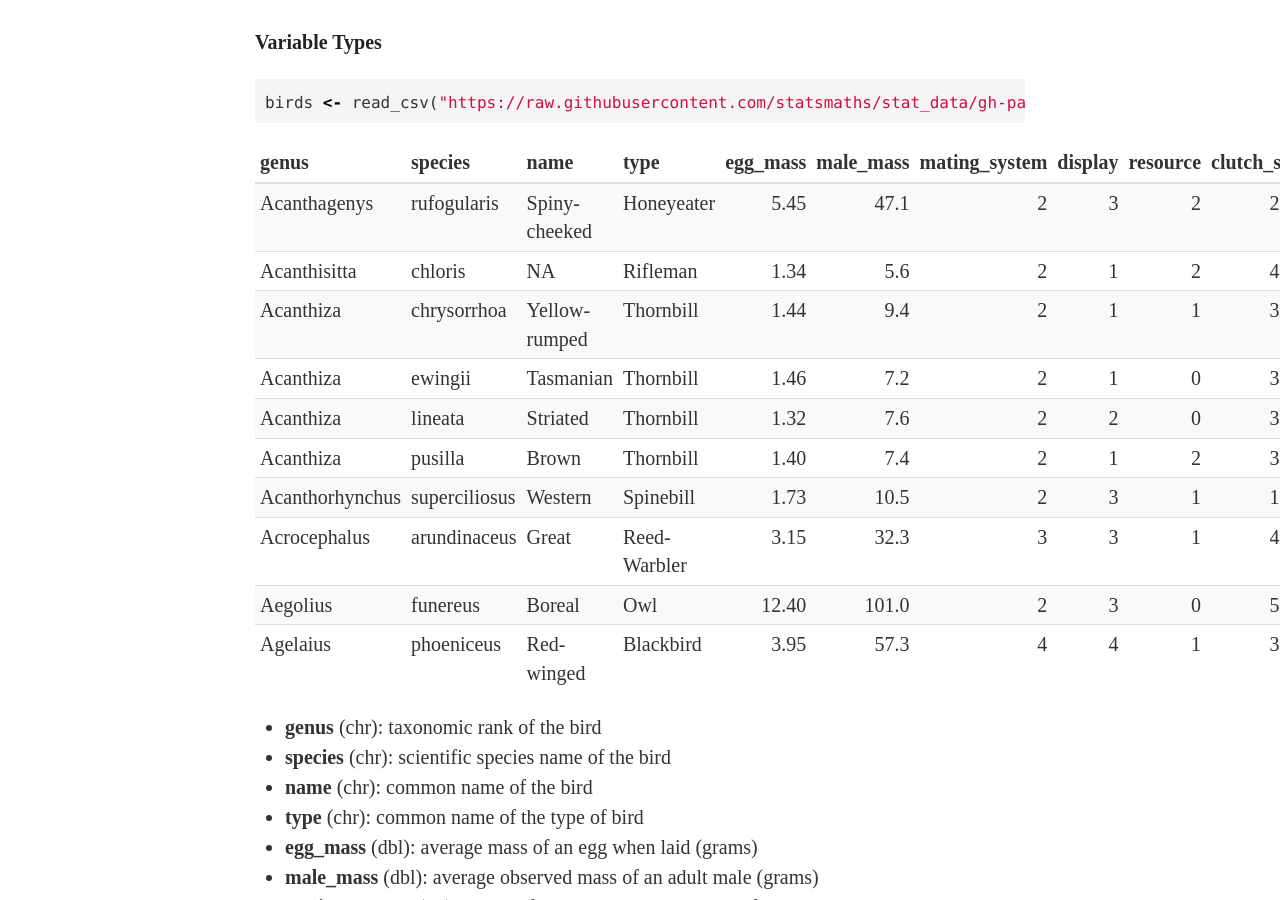
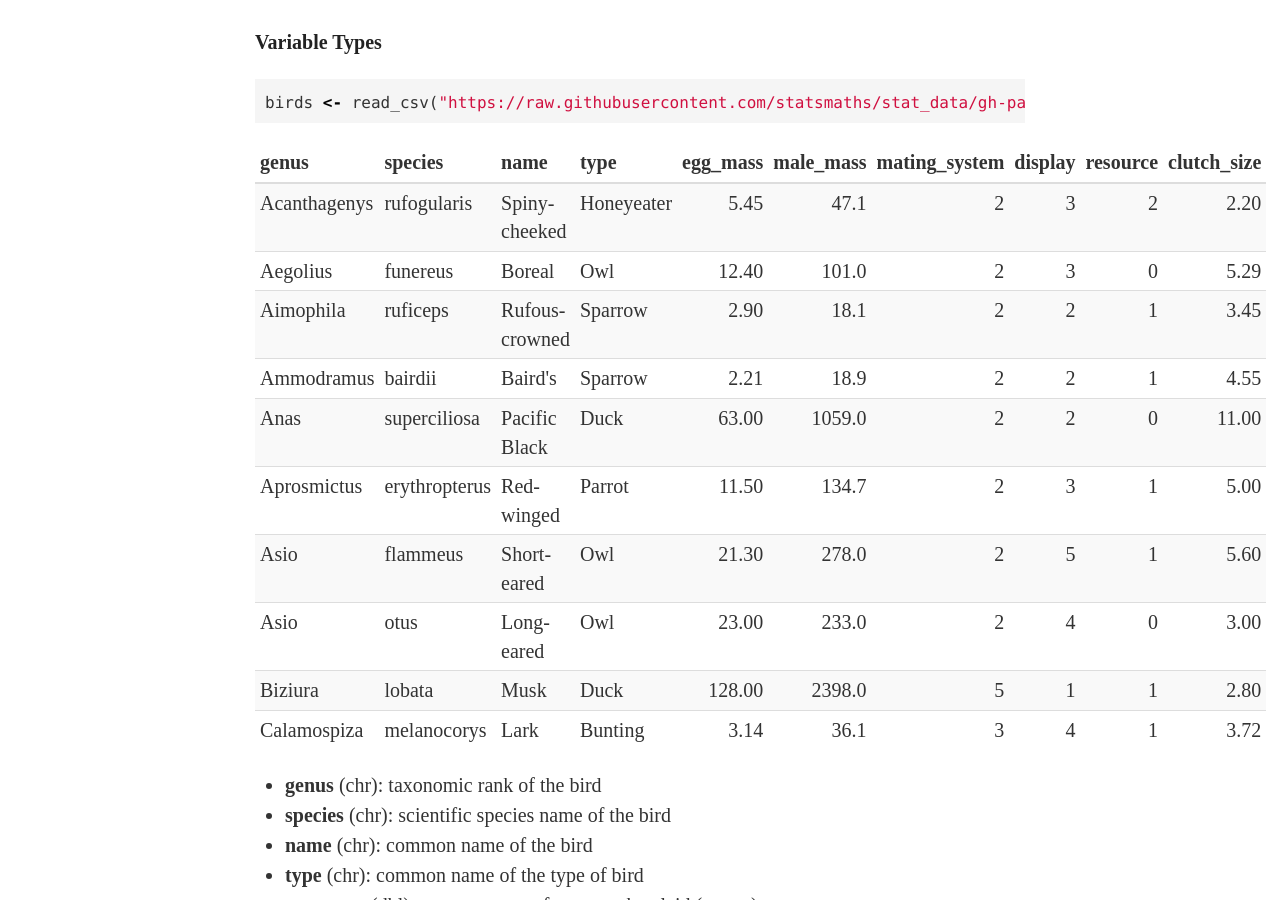
Before and after one commit to statsmaths/stat209, a Jekyll site: the page built from _notes/class03-variable-types.md, in a window 1280 px wide and 900 px high, scrolled down 207 px. Built offline with Jekyll 4.4.1, drawn with Linux system fonts in a browser that asks for light colours; some of the changed text lies outside the part shown.

Commit message:
update notes

```diff
--- a/_notes/class03-variable-types.md
+++ b/_notes/class03-variable-types.md
@@ -41,90 +41,6 @@ birds <- read_csv("https://raw.githubusercontent.com/statsmaths/stat_data/gh-pag
    <td style="text-align:right;"> 2.20 </td>
   </tr>
 <tr>
-<td style="text-align:left;"> Acanthisitta </td>
-   <td style="text-align:left;"> chloris </td>
-   <td style="text-align:left;"> NA </td>
-   <td style="text-align:left;"> Rifleman </td>
-   <td style="text-align:right;"> 1.34 </td>
-   <td style="text-align:right;"> 5.6 </td>
-   <td style="text-align:right;"> 2 </td>
-   <td style="text-align:right;"> 1 </td>
-   <td style="text-align:right;"> 2 </td>
-   <td style="text-align:right;"> 4.00 </td>
-  </tr>
-<tr>
-<td style="text-align:left;"> Acanthiza </td>
-   <td style="text-align:left;"> chrysorrhoa </td>
-   <td style="text-align:left;"> Yellow-rumped </td>
-   <td style="text-align:left;"> Thornbill </td>
-   <td style="text-align:right;"> 1.44 </td>
-   <td style="text-align:right;"> 9.4 </td>
-   <td style="text-align:right;"> 2 </td>
-   <td style="text-align:right;"> 1 </td>
-   <td style="text-align:right;"> 1 </td>
-   <td style="text-align:right;"> 3.50 </td>
-  </tr>
-<tr>
-<td style="text-align:left;"> Acanthiza </td>
-   <td style="text-align:left;"> ewingii </td>
-   <td style="text-align:left;"> Tasmanian </td>
-   <td style="text-align:left;"> Thornbill </td>
-   <td style="text-align:right;"> 1.46 </td>
-   <td style="text-align:right;"> 7.2 </td>
-   <td style="text-align:right;"> 2 </td>
-   <td style="text-align:right;"> 1 </td>
-   <td style="text-align:right;"> 0 </td>
-   <td style="text-align:right;"> 3.50 </td>
-  </tr>
-<tr>
-<td style="text-align:left;"> Acanthiza </td>
-   <td style="text-align:left;"> lineata </td>
-   <td style="text-align:left;"> Striated </td>
-   <td style="text-align:left;"> Thornbill </td>
-   <td style="text-align:right;"> 1.32 </td>
-   <td style="text-align:right;"> 7.6 </td>
-   <td style="text-align:right;"> 2 </td>
-   <td style="text-align:right;"> 2 </td>
-   <td style="text-align:right;"> 0 </td>
-   <td style="text-align:right;"> 3.00 </td>
-  </tr>
-<tr>
-<td style="text-align:left;"> Acanthiza </td>
-   <td style="text-align:left;"> pusilla </td>
-   <td style="text-align:left;"> Brown </td>
-   <td style="text-align:left;"> Thornbill </td>
-   <td style="text-align:right;"> 1.40 </td>
-   <td style="text-align:right;"> 7.4 </td>
-   <td style="text-align:right;"> 2 </td>
-   <td style="text-align:right;"> 1 </td>
-   <td style="text-align:right;"> 2 </td>
-   <td style="text-align:right;"> 3.00 </td>
-  </tr>
-<tr>
-<td style="text-align:left;"> Acanthorhynchus </td>
-   <td style="text-align:left;"> superciliosus </td>
-   <td style="text-align:left;"> Western </td>
-   <td style="text-align:left;"> Spinebill </td>
-   <td style="text-align:right;"> 1.73 </td>
-   <td style="text-align:right;"> 10.5 </td>
-   <td style="text-align:right;"> 2 </td>
-   <td style="text-align:right;"> 3 </td>
-   <td style="text-align:right;"> 1 </td>
-   <td style="text-align:right;"> 1.56 </td>
-  </tr>
-<tr>
-<td style="text-align:left;"> Acrocephalus </td>
-   <td style="text-align:left;"> arundinaceus </td>
-   <td style="text-align:left;"> Great </td>
-   <td style="text-align:left;"> Reed-Warbler </td>
-   <td style="text-align:right;"> 3.15 </td>
-   <td style="text-align:right;"> 32.3 </td>
-   <td style="text-align:right;"> 3 </td>
-   <td style="text-align:right;"> 3 </td>
-   <td style="text-align:right;"> 1 </td>
-   <td style="text-align:right;"> 4.00 </td>
-  </tr>
-<tr>
 <td style="text-align:left;"> Aegolius </td>
    <td style="text-align:left;"> funereus </td>
    <td style="text-align:left;"> Boreal </td>
@@ -137,16 +53,100 @@ birds <- read_csv("https://raw.githubusercontent.com/statsmaths/stat_data/gh-pag
    <td style="text-align:right;"> 5.29 </td>
   </tr>
 <tr>
-<td style="text-align:left;"> Agelaius </td>
-   <td style="text-align:left;"> phoeniceus </td>
+<td style="text-align:left;"> Aimophila </td>
+   <td style="text-align:left;"> ruficeps </td>
+   <td style="text-align:left;"> Rufous-crowned </td>
+   <td style="text-align:left;"> Sparrow </td>
+   <td style="text-align:right;"> 2.90 </td>
+   <td style="text-align:right;"> 18.1 </td>
+   <td style="text-align:right;"> 2 </td>
+   <td style="text-align:right;"> 2 </td>
+   <td style="text-align:right;"> 1 </td>
+   <td style="text-align:right;"> 3.45 </td>
+  </tr>
+<tr>
+<td style="text-align:left;"> Ammodramus </td>
+   <td style="text-align:left;"> bairdii </td>
+   <td style="text-align:left;"> Baird's </td>
+   <td style="text-align:left;"> Sparrow </td>
+   <td style="text-align:right;"> 2.21 </td>
+   <td style="text-align:right;"> 18.9 </td>
+   <td style="text-align:right;"> 2 </td>
+   <td style="text-align:right;"> 2 </td>
+   <td style="text-align:right;"> 1 </td>
+   <td style="text-align:right;"> 4.55 </td>
+  </tr>
+<tr>
+<td style="text-align:left;"> Anas </td>
+   <td style="text-align:left;"> superciliosa </td>
+   <td style="text-align:left;"> Pacific Black </td>
+   <td style="text-align:left;"> Duck </td>
+   <td style="text-align:right;"> 63.00 </td>
+   <td style="text-align:right;"> 1059.0 </td>
+   <td style="text-align:right;"> 2 </td>
+   <td style="text-align:right;"> 2 </td>
+   <td style="text-align:right;"> 0 </td>
+   <td style="text-align:right;"> 11.00 </td>
+  </tr>
+<tr>
+<td style="text-align:left;"> Aprosmictus </td>
+   <td style="text-align:left;"> erythropterus </td>
    <td style="text-align:left;"> Red-winged </td>
-   <td style="text-align:left;"> Blackbird </td>
-   <td style="text-align:right;"> 3.95 </td>
-   <td style="text-align:right;"> 57.3 </td>
+   <td style="text-align:left;"> Parrot </td>
+   <td style="text-align:right;"> 11.50 </td>
+   <td style="text-align:right;"> 134.7 </td>
+   <td style="text-align:right;"> 2 </td>
+   <td style="text-align:right;"> 3 </td>
+   <td style="text-align:right;"> 1 </td>
+   <td style="text-align:right;"> 5.00 </td>
+  </tr>
+<tr>
+<td style="text-align:left;"> Asio </td>
+   <td style="text-align:left;"> flammeus </td>
+   <td style="text-align:left;"> Short-eared </td>
+   <td style="text-align:left;"> Owl </td>
+   <td style="text-align:right;"> 21.30 </td>
+   <td style="text-align:right;"> 278.0 </td>
+   <td style="text-align:right;"> 2 </td>
+   <td style="text-align:right;"> 5 </td>
+   <td style="text-align:right;"> 1 </td>
+   <td style="text-align:right;"> 5.60 </td>
+  </tr>
+<tr>
+<td style="text-align:left;"> Asio </td>
+   <td style="text-align:left;"> otus </td>
+   <td style="text-align:left;"> Long-eared </td>
+   <td style="text-align:left;"> Owl </td>
+   <td style="text-align:right;"> 23.00 </td>
+   <td style="text-align:right;"> 233.0 </td>
+   <td style="text-align:right;"> 2 </td>
    <td style="text-align:right;"> 4 </td>
+   <td style="text-align:right;"> 0 </td>
+   <td style="text-align:right;"> 3.00 </td>
+  </tr>
+<tr>
+<td style="text-align:left;"> Biziura </td>
+   <td style="text-align:left;"> lobata </td>
+   <td style="text-align:left;"> Musk </td>
+   <td style="text-align:left;"> Duck </td>
+   <td style="text-align:right;"> 128.00 </td>
+   <td style="text-align:right;"> 2398.0 </td>
+   <td style="text-align:right;"> 5 </td>
+   <td style="text-align:right;"> 1 </td>
+   <td style="text-align:right;"> 1 </td>
+   <td style="text-align:right;"> 2.80 </td>
+  </tr>
+<tr>
+<td style="text-align:left;"> Calamospiza </td>
+   <td style="text-align:left;"> melanocorys </td>
+   <td style="text-align:left;"> Lark </td>
+   <td style="text-align:left;"> Bunting </td>
+   <td style="text-align:right;"> 3.14 </td>
+   <td style="text-align:right;"> 36.1 </td>
+   <td style="text-align:right;"> 3 </td>
    <td style="text-align:right;"> 4 </td>
    <td style="text-align:right;"> 1 </td>
-   <td style="text-align:right;"> 3.28 </td>
+   <td style="text-align:right;"> 3.72 </td>
   </tr>
 </tbody>
 </table>
@@ -211,22 +211,12 @@ qplot(mating_system_chr, data = birds)
 
 
 {% highlight r %}
-birds$male_mass_bin <- bin(birds$male_mass)
-{% endhighlight %}
-
-
-
-{% highlight text %}
-## Error in bin(birds$male_mass): could not find function "bin"
+birds$egg_mass_cut <- cut(birds$egg_mass, breaks = 4)
 {% endhighlight %}
 
 
 {% highlight r %}
-qplot(male_mass_bin, data = birds)
+qplot(egg_mass_cut, data = birds)
 {% endhighlight %}
 
-
-
-{% highlight text %}
-## Error in eval(aesthetics$x, data, env): object 'male_mass_bin' not found
-{% endhighlight %}
+<img src="../assets/class03-variable-types/unnamed-chunk-9-1.png" title="plot of chunk unnamed-chunk-9" alt="plot of chunk unnamed-chunk-9" width="100%" />
```
Also changed, not shown: other parts of _notes/class03-variable-types.md (+2 -2 lines), _notes/class00-setup.md (+1 -1 lines), _notes/class03-variable-types.Rmd (+7 -6 lines), assets/class03-variable-types/unnamed-chunk-4-1.png, assets/class03-variable-types/unnamed-chunk-5-1.png, assets/class03-variable-types/unnamed-chunk-7-1.png, assets/class03-variable-types/unnamed-chunk-9-1.png (added).
